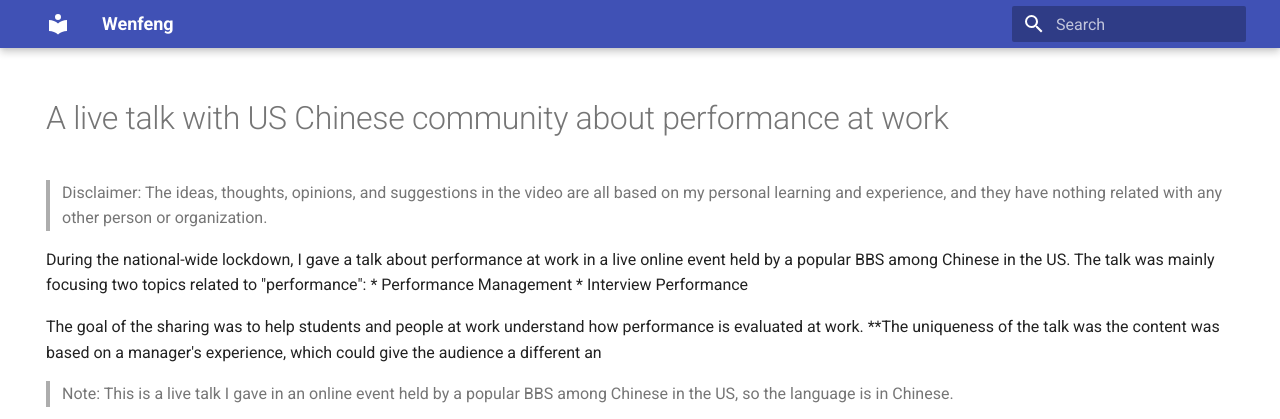
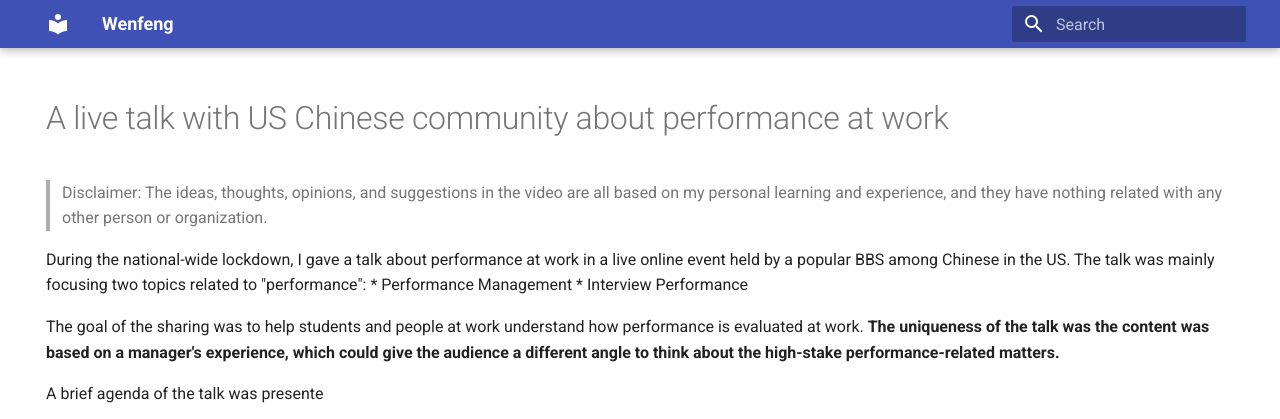
Before and after one commit to wenfengzhuo/blog, an MkDocs documentation site: the page built from docs/managemnt-talk-1.md, in a window 1280 px wide, cut to the strip 0-419 px from the top of the page. Built offline with MkDocs 1.6.1 and Material for MkDocs 9.7.7, drawn with Linux system fonts in a browser that asks for light colours.

Commit message:
docs/managemnt-talk-1.md updated from https://stackedit.io/

```diff
--- a/docs/managemnt-talk-1.md
+++ b/docs/managemnt-talk-1.md
@@ -11,11 +11,13 @@ During the national-wide lockdown, I gave a talk about performance at work in a
 * Performance Management
 * Interview Performance
 
-The goal of the sharing was to help students and people at work understand how performance is evaluated at work. **The uniqueness of the talk was the content was based on a manager's experience, which could give the audience a different an
+The goal of the sharing was to help students and people at work understand how performance is evaluated at work. **The uniqueness of the talk was the content was based on a manager's experience, which could give the audience a different angle to think about the high-stake performance-related matters.**
+
+A brief agenda of the talk was presente
 
 > Note:
 > This is a live talk I gave in an online event held by a popular BBS among Chinese in the US, so the language is in Chinese.
 <iframe width="560" height="315" src="https://www.youtube.com/embed/C7jDlCWp7Og" frameborder="0" allow="accelerometer; autoplay; encrypted-media; gyroscope; picture-in-picture" allowfullscreen></iframe>
 <!--stackedit_data:
-eyJoaXN0b3J5IjpbNzc0OTc3ODgwXX0=
+eyJoaXN0b3J5IjpbLTQzNjgwMDA5MF19
 -->
```
